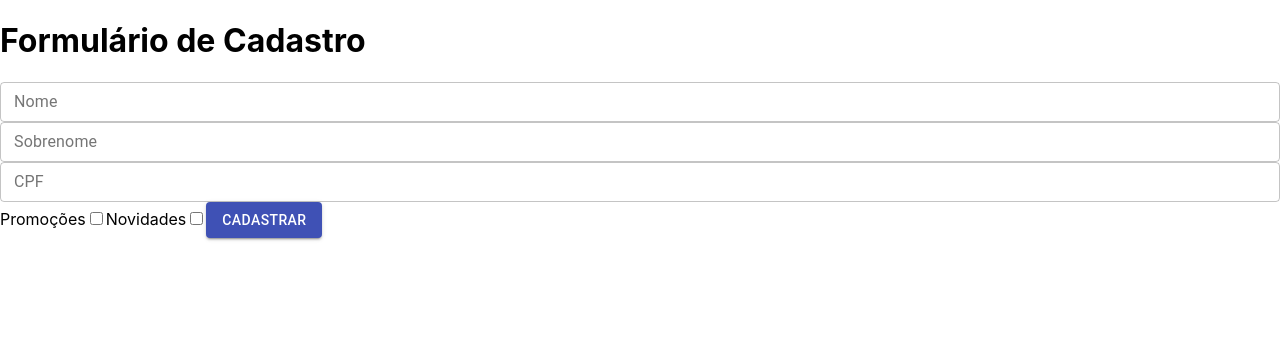
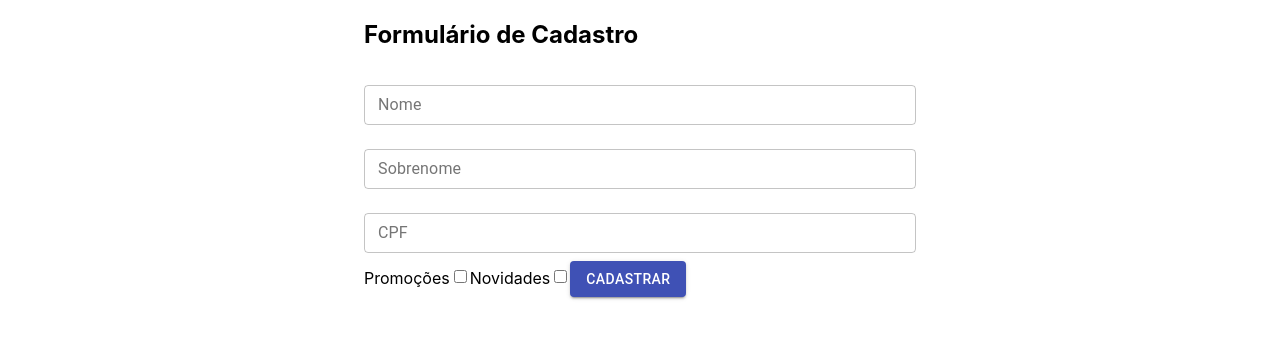
Before and after one commit to lucasjordaozup/formulario-reactjs, a React (Create React App) app: page / in a window 1280 px wide. Shown: the top 338 px of the page. Built offline with nearby package versions, Linux system fonts and the light colour scheme.

Commit message:
Usando o contianer do material ui

```diff
--- a/src/App.js
+++ b/src/App.js
@@ -1,15 +1,15 @@
 import { Component } from 'react';
-import { Fragment } from 'react/cjs/react.production.min';
+import { Container } from '@material-ui/core';
 import './App.css';
 import FormularioCadastro from './components/FormularioCadastro/FormularioCadastro';
 
 class App extends Component {
   render(){
     return (
-      <Fragment>
+      <Container component="article" maxWidth="sm">
         <h1>Formulário de Cadastro</h1>
         <FormularioCadastro />
-      </Fragment>
+      </Container>
     );
   }
 }
--- a/src/components/FormularioCadastro/FormularioCadastro.jsx
+++ b/src/components/FormularioCadastro/FormularioCadastro.jsx
@@ -5,11 +5,11 @@ import { TextField } from '@material-ui/core';
 export default function FormularioCadastro(){
     return (
         <form>
-            <TextField id="nome" variant="outlined" size="small" fullWidth label="Nome"/>
+            <TextField id="nome" variant="outlined" size="small" margin="normal" fullWidth label="Nome"/>
 
-            <TextField id="sobrenome" variant="outlined" size="small" fullWidth label="Sobrenome"/>
+            <TextField id="sobrenome" variant="outlined" size="small" margin="normal" fullWidth label="Sobrenome"/>
 
-            <TextField id="cpf" variant="outlined" size="small" fullWidth label="CPF"/>
+            <TextField id="cpf" variant="outlined" size="small" margin="normal" fullWidth label="CPF"/>
 
             <label htmlFor="">Promoções</label>
             <input type="checkbox" />
```
